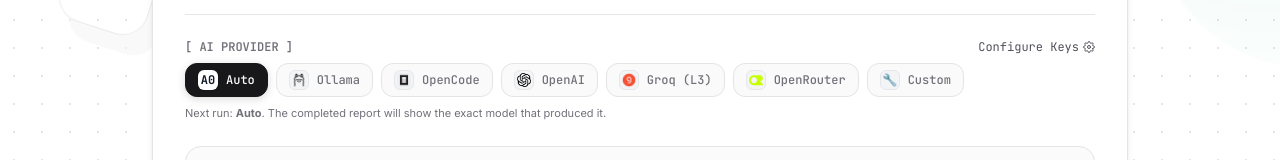
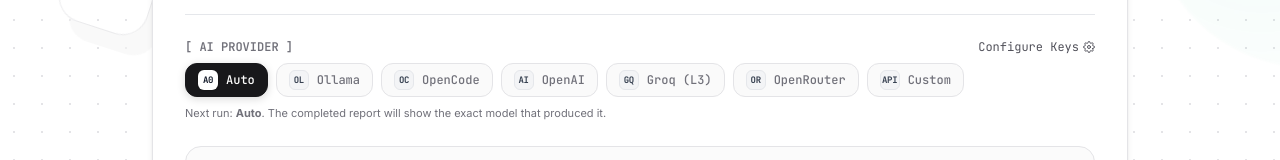
Before and after one commit to ramizz1/assumption-zero, a React (Vite) app in the folder frontend/: page / in a window 1280 px wide. Shown: the part 582-742 px from the top of the page. Built offline with nearby package versions, Linux system fonts and the light colour scheme; no server answers; the HTML template or start-up script is replaced by a standard one.

Commit message:
Use lightweight provider badges

```diff
--- a/frontend/src/components/ProviderIcon.tsx
+++ b/frontend/src/components/ProviderIcon.tsx
@@ -11,68 +11,38 @@
   id,
   isActive = false,
   size = 'sm',
-  className = ''
+  className = '',
 }) => {
   const config = {
-    sm: { container: 'w-5 h-5 rounded-md p-0.5', img: 'w-3.5 h-3.5', text: 'text-xs' },
-    md: { container: 'w-6 h-6 rounded-lg p-1', img: 'w-4 h-4', text: 'text-sm' },
-    lg: { container: 'w-8 h-8 rounded-xl p-1.5', img: 'w-5 h-5', text: 'text-base' },
+    sm: { container: 'w-5 h-5 rounded-md p-0.5', text: 'text-[9px]' },
+    md: { container: 'w-6 h-6 rounded-lg p-1', text: 'text-[10px]' },
+    lg: { container: 'w-8 h-8 rounded-xl p-1.5', text: 'text-xs' },
   }[size]
 
-  if (id === 'custom') {
-    return (
-      <span
-        className={`inline-flex items-center justify-center shrink-0 transition-all ${
-          config.container
-        } ${
-          isActive
-            ? 'bg-white text-gray-900 shadow-sm ring-1 ring-black/10'
-            : 'bg-gray-100 text-gray-700 border border-gray-200'
-        } ${className}`}
-      >
-        <span className={config.text}>🔧</span>
-      </span>
-    )
+  const labelMap: Record<string, string> = {
+    auto: 'A0',
+    beta: 'A0',
+    custom: 'API',
+    ollama: 'OL',
+    opencode: 'OC',
+    openai_compat: 'AI',
+    groq: 'GQ',
+    openrouter: 'OR',
   }
-
-  if (id === 'auto' || id === 'beta') {
-    return (
-      <span
-        className={`inline-flex items-center justify-center shrink-0 font-black ${config.container} ${
-          isActive ? 'bg-white text-gray-900 shadow-sm ring-1 ring-black/10' : 'bg-gray-100 text-gray-700 border border-gray-200'
-        } ${className}`}
-        aria-hidden="true"
-      >
-        <span className={config.text}>A0</span>
-      </span>
-    )
-  }
-
-  const srcMap: Record<string, string> = {
-    ollama: '/ollama.png',
-    opencode: '/opencode.png',
-    openai_compat: '/openai.png',
-    groq: '/groq.png',
-    openrouter: '/openrouter.png',
-  }
-
-  const src = srcMap[id] || '/ollama.png'
+  const label = labelMap[id] || id.slice(0, 2).toUpperCase()
 
   return (
     <span
-      className={`inline-flex items-center justify-center shrink-0 transition-all ${
+      className={`inline-flex shrink-0 items-center justify-center font-black tracking-tight transition-all ${
         config.container
       } ${
         isActive
-          ? 'bg-white shadow-sm ring-1 ring-black/10'
-          : 'bg-gray-100 hover:bg-gray-200 border border-gray-200'
+          ? 'bg-white text-gray-900 shadow-sm ring-1 ring-black/10'
+          : 'border border-gray-200 bg-gray-100 text-gray-700 hover:bg-gray-200'
       } ${className}`}
+      aria-label={id}
     >
-      <img
-        src={src}
-        alt={id}
-        className={`${config.img} object-contain transition-transform duration-200`}
-      />
+      <span className={config.text}>{label}</span>
     </span>
   )
 }
```
